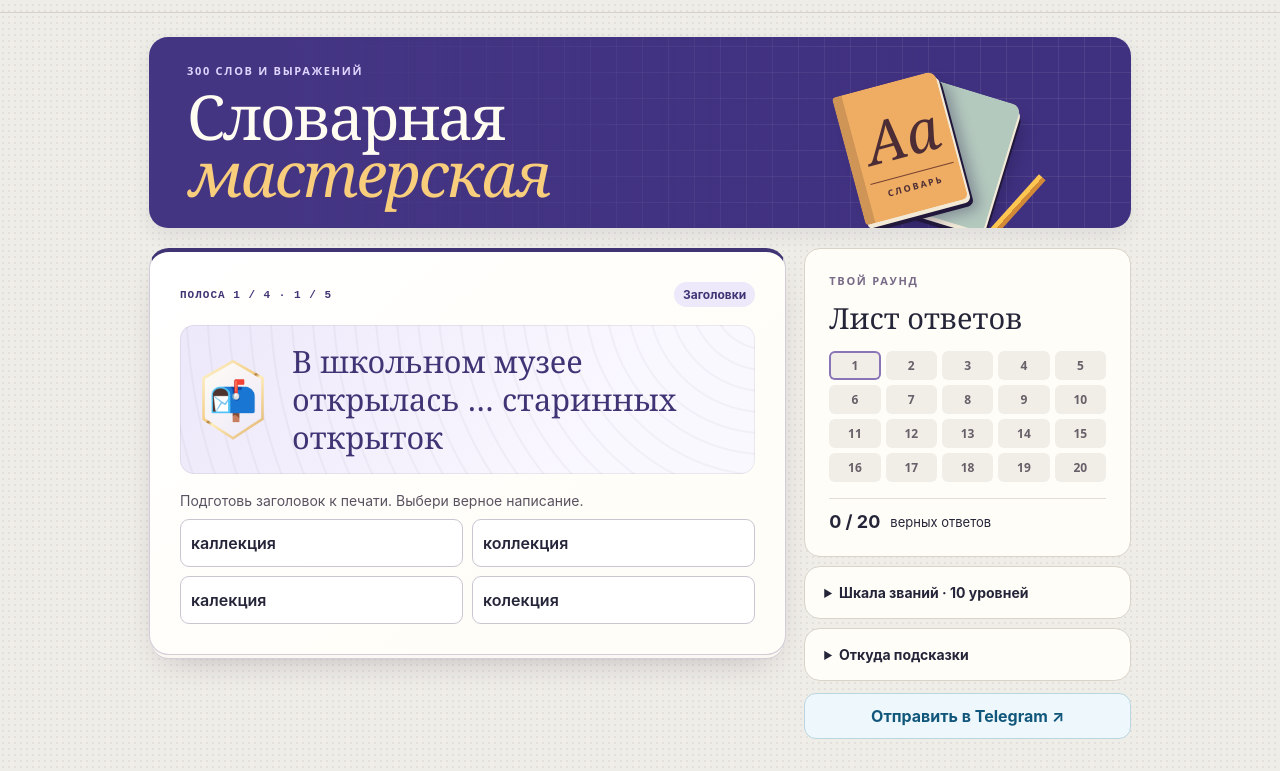
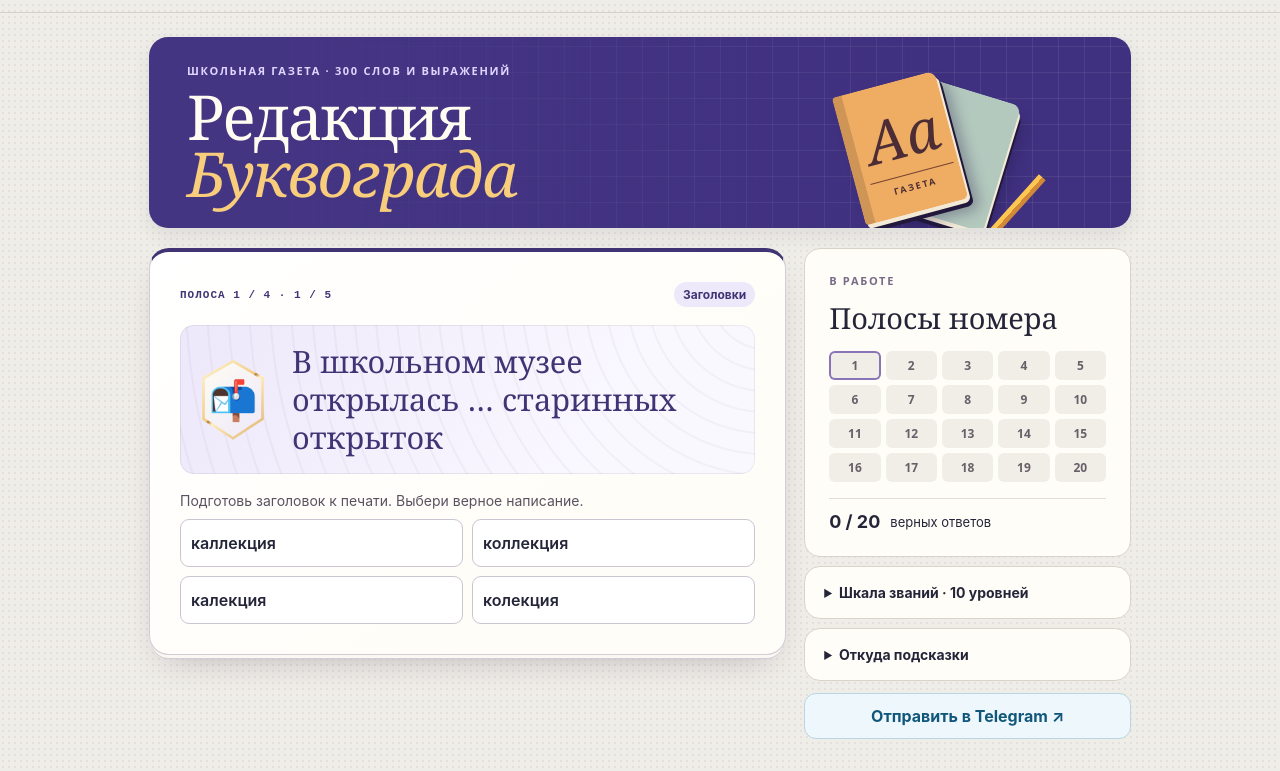
Before and after one commit to mfpavlin/bukvograd, a plain HTML site: page index.html in a window 1280 px wide. Shown: the part 52-823 px from the top of the page. Drawn offline with Linux system fonts and the light colour scheme.

Commit message:
Редакция Буквограда: полосы, реванш и вызовы · index.html

```diff
--- a/index.html
+++ b/index.html
@@ -1,4 +1,4 @@
-<!doctype html><html lang="ru"><meta charset="utf-8"><meta name="viewport" content="width=device-width,initial-scale=1"><meta name="theme-color" content="#f6f3ec"><meta property="og:title" content="Буквоград · Словарная мастерская"><meta property="og:description" content="Игра для 5–7 классов. Пройди 20 заданий и узнай своё шуточное звание."><meta property="og:url" content="https://mfpavlin.github.io/bukvograd/"><title>Буквоград · Словарная мастерская</title><link rel="stylesheet" href="style.css">
+<!doctype html><html lang="ru"><meta charset="utf-8"><meta name="viewport" content="width=device-width,initial-scale=1"><meta name="theme-color" content="#f6f3ec"><meta property="og:title" content="Буквоград · Школьная редакция"><meta property="og:description" content="Игра для 5–7 классов. Пройди 20 заданий и узнай своё шуточное звание."><meta property="og:url" content="https://mfpavlin.github.io/bukvograd/"><title>Буквоград · Школьная редакция</title><link rel="stylesheet" href="style.css">
 <header><div class="shell bar"><strong><i class="logo">Б</i> Буквоград</strong><span>Русский язык &nbsp; / &nbsp; 5–7 классы</span></div></header>
-<main class="shell"><section class="hero"><div><p class="label">300 слов и выражений</p><h1>Словарная<br><em>мастерская</em></h1></div><div class="drawing" aria-hidden="true"><i class="book rear"></i><i class="book front"><b>Аа</b><small>СЛОВАРЬ</small></i><i class="pencil"></i></div></section>
-<div class="layout"><section id="game" class="panel"></section><aside><div class="panel side"><p class="label">Твой раунд</p><h2>Лист ответов</h2><div id="dots" aria-label="Ход игры"></div><div class="stats"><b id="pts">0 / 20</b> верных ответов</div></div><details class="panel"><summary>Шкала званий · 10 уровней</summary><ol id="ranks"></ol></details><details class="panel"><summary>Откуда подсказки</summary><p>В игре используются слова-помощники, зрительные ассоциации и деление на запоминающиеся части. Примеры для коллекции, препятствия, ровесника и сверстника адаптированы из статьи О. Бобылёвой. Остальные формулировки составлены для игры.</p><p><a href="https://nsportal.ru/shkola/russkiy-yazyk/library/2021/11/01/statya-ispolzovanie-mnemotehnicheskih-priyomov-dlya" target="_blank" rel="noopener">Приёмы для 5–6 классов ↗</a><br><a href="https://agschool.ru/wp-content/uploads/2020/03/tehnol.pdf" target="_blank" rel="noopener">Материал Агалатовской школы ↗</a></p></details><a class="tg-share" href="https://t.me/share/url?url=https%3A%2F%2Fmfpavlin.github.io%2Fbukvograd%2F&amp;text=%D0%91%D1%83%D0%BA%D0%B2%D0%BE%D0%B3%D1%80%D0%B0%D0%B4+%E2%80%94+20+%D1%81%D0%BB%D0%BE%D0%B2+%D0%B8+%D0%B2%D1%8B%D1%80%D0%B0%D0%B6%D0%B5%D0%BD%D0%B8%D0%B9+%D0%B7%D0%B0+%D1%80%D0%B0%D1%83%D0%BD%D0%B4.+%D0%A1%D1%8B%D0%B3%D1%80%D0%B0%D0%B5%D0%BC%3F">Отправить в Telegram ↗</a></aside></div></main><script src="words.js"></script><script src="deck.js"></script><script src="game.js"></script></html>
+<main class="shell"><section class="hero"><div><p class="label">Школьная газета · 300 слов и выражений</p><h1>Редакция<br><em>Буквограда</em></h1></div><div class="drawing" aria-hidden="true"><i class="book rear"></i><i class="book front"><b>Аа</b><small>ГАЗЕТА</small></i><i class="pencil"></i></div></section>
+<div class="layout"><section id="game" class="panel"></section><aside><div class="panel side"><p class="label">В работе</p><h2>Полосы номера</h2><div id="dots" aria-label="Ход игры"></div><div class="stats"><b id="pts">0 / 20</b> верных ответов</div></div><details class="panel"><summary>Шкала званий · 10 уровней</summary><ol id="ranks"></ol></details><details class="panel"><summary>Откуда подсказки</summary><p>В игре используются слова-помощники, зрительные ассоциации и деление на запоминающиеся части. Примеры для коллекции, препятствия, ровесника и сверстника адаптированы из статьи О. Бобылёвой. Остальные формулировки составлены для игры.</p><p><a href="https://nsportal.ru/shkola/russkiy-yazyk/library/2021/11/01/statya-ispolzovanie-mnemotehnicheskih-priyomov-dlya" target="_blank" rel="noopener">Приёмы для 5–6 классов ↗</a><br><a href="https://agschool.ru/wp-content/uploads/2020/03/tehnol.pdf" target="_blank" rel="noopener">Материал Агалатовской школы ↗</a></p></details><a class="tg-share" href="https://t.me/share/url?url=https%3A%2F%2Fmfpavlin.github.io%2Fbukvograd%2F&amp;text=%D0%91%D1%83%D0%BA%D0%B2%D0%BE%D0%B3%D1%80%D0%B0%D0%B4+%E2%80%94+20+%D1%81%D0%BB%D0%BE%D0%B2+%D0%B8+%D0%B2%D1%8B%D1%80%D0%B0%D0%B6%D0%B5%D0%BD%D0%B8%D0%B9+%D0%B7%D0%B0+%D1%80%D0%B0%D1%83%D0%BD%D0%B4.+%D0%A1%D1%8B%D0%B3%D1%80%D0%B0%D0%B5%D0%BC%3F">Отправить в Telegram ↗</a></aside></div></main><script src="words.js"></script><script src="deck.js"></script><script src="game.js"></script></html>
```
